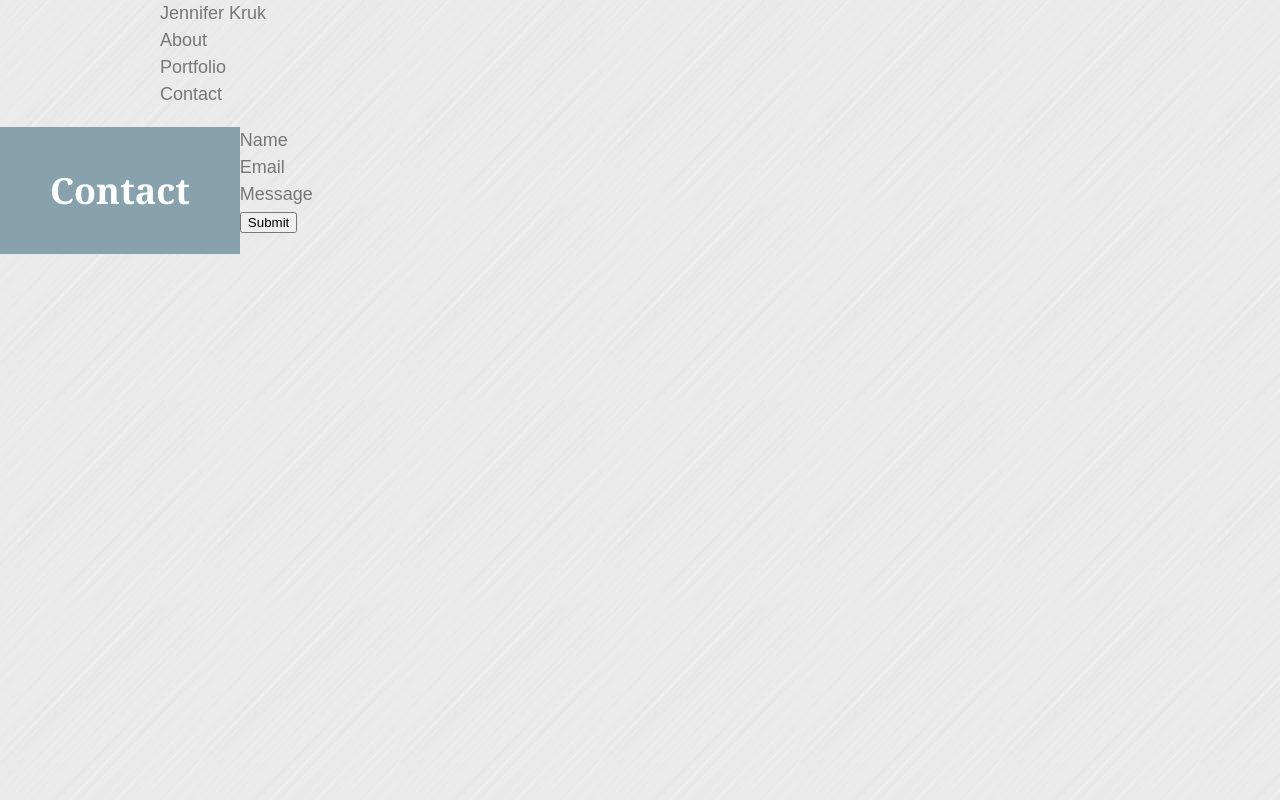
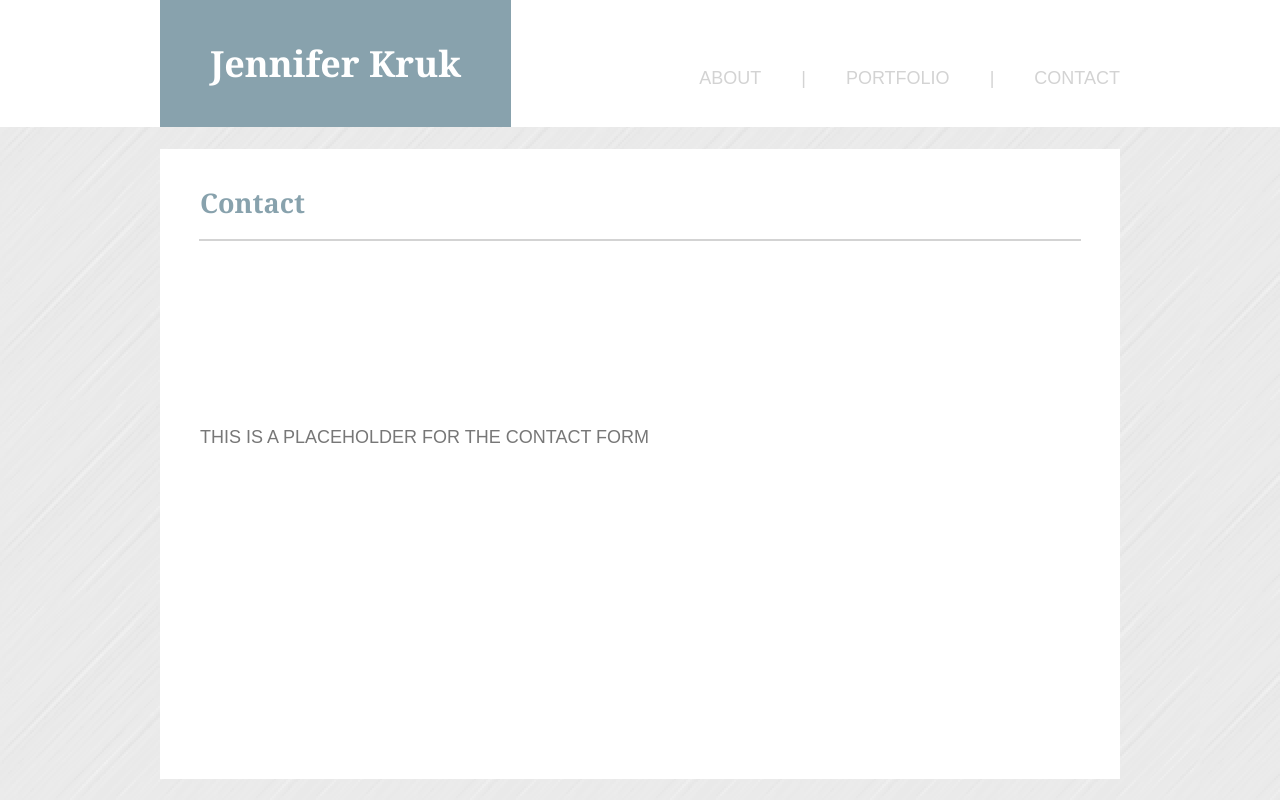
Before and after one commit to jenkruk/Basic-Portfolio, a plain HTML site: page contact.html in a window 1280 px wide. Drawn offline with Linux system fonts and the light colour scheme.

Commit message:
added initial content in portfolio and contact

```diff
--- a/assets/css/style.css
+++ b/assets/css/style.css
@@ -4,10 +4,19 @@ h3 {
     font-family: 'Georgia', Times, Times New Roman, serif;
 }
 
+
+.block::after {
+    content: "";
+    display: table;
+    clear: both;
+}
+
 #wrapper {
     background: white;
     max-width: 100%;
 }
+
+
 
 body {
     font-family: 'Arial', 'Helvetica Neue', Helvetica, sans-serif;
@@ -96,6 +105,7 @@ h2 {
 
 p {
     padding: 30px 40px 40px 40px;
+    text-align: justify;
 }
 
 p::after {
@@ -115,7 +125,9 @@ p::after {
 
 .box {
     width: 300px;
-    height: 300px;
+    height: 200px;
+    margin: 20;
     background: #88a2ad;
-    border: 1px solid white;
+    border: 1px solid lightgrey;
+    float: left;
 }
--- a/contact.html
+++ b/contact.html
@@ -11,49 +11,43 @@
 
 
 <body>
-    <header>
-        <section id="name">
-            Jennifer Kruk
-        </section>
 
-        <div id="links">
+    <div id="wrapper">
+        <header>
 
-            <section id="about">
-                About
-            </section>
+            <h1>
+                Jennifer Kruk
+            </h1>
 
-            <section id="portfolio">
-                Portfolio
-            </section>
+            <nav>
+                <ul>
+                    <li><a href="index.html">About</a></li>
+                    <li>|</li>
+                    <li><a href="portfolio.html">Portfolio</a></li>
+                    <li>|</li>
+                    <li><a href="contact.html">Contact</a></li>
+                </ul>
+            </nav>
 
-            <section id="contact">
-                Contact
-            </section>
+        </header>
+    </div>
 
-        </div>
-    </header>
+    <div class="block">
 
+        <h2>
+            Contact
+        </h2>
 
-    <h1>
-        Contact
-    </h1>
+        <hr color="lightgrey" width="880px">
+        <center>
+            <p>
 
-    <div id="contact">
-        <section>
-            Name
-        </section>
+                <br><br><br><br><br>
+                THIS IS A PLACEHOLDER FOR THE CONTACT FORM
+                <br><br><br><br><br><br><br><br><br><br><br>
 
-        <section>
-            Email
-        </section>
-
-        <section>
-            Message
-        </section>
-
-        <button>
-            Submit
-        </button>
+            </p>
+        </center>
     </div>
 
 </body>
```
Also changed, not shown: portfolio.html (+1 -0 lines).
